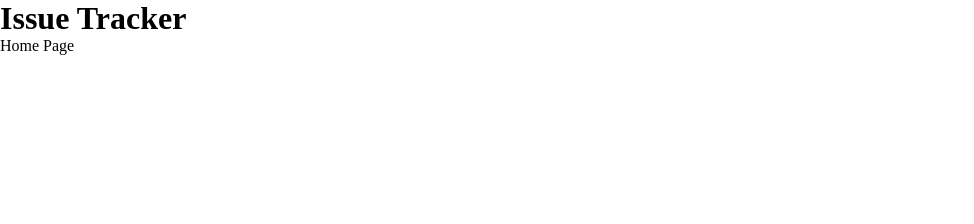
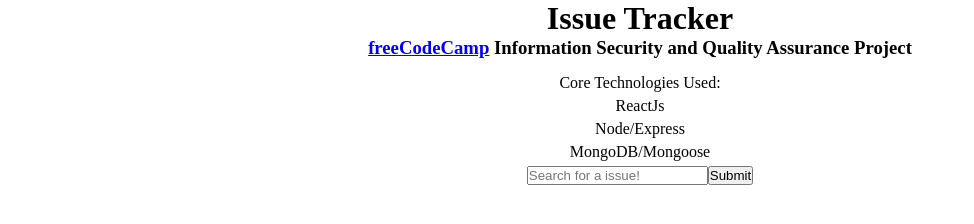
Before and after one commit to aaronmassey45/IssueTracker, a React app in the folder client/: page / in a window 1280 px wide. Shown: the whole page, without its empty margins (0-974 px from the left). Built offline with nearby package versions, Linux system fonts and the light colour scheme.

Commit message:
Updated homapage info

```diff
--- a/client/src/App.css
+++ b/client/src/App.css
@@ -25,6 +25,18 @@
   text-decoration: underline;
 }
 
+.homepage ul {
+  list-style-type: none;
+}
+
+.homepage .tech {
+  margin-top: 15px;
+}
+
+.homepage .tech ul li {
+  margin: 5px 0;
+}
+
 .closed {
   background-color: lightgrey;
 }
--- a/client/src/components/Homepage.js
+++ b/client/src/components/Homepage.js
@@ -1,10 +1,30 @@
 import React from 'react';
+
+import ProjectSearchbar from './ProjectSearchbar';
 
 export default () => {
   return (
-    <div className="App">
+    <div className="container homepage">
       <h1>Issue Tracker</h1>
-      <div>Home Page</div>
+      <h3>
+        <a
+          href="https://learn.freecodecamp.org/"
+          target="_blank"
+          rel="noopener noreferrer"
+        >
+          freeCodeCamp
+        </a>{' '}
+        Information Security and Quality Assurance Project
+      </h3>
+      <div className="tech">
+        Core Technologies Used:
+        <ul>
+          <li>ReactJs</li>
+          <li>Node/Express</li>
+          <li>MongoDB/Mongoose</li>
+        </ul>
+      </div>
+      <ProjectSearchbar />
     </div>
   );
 };
```
